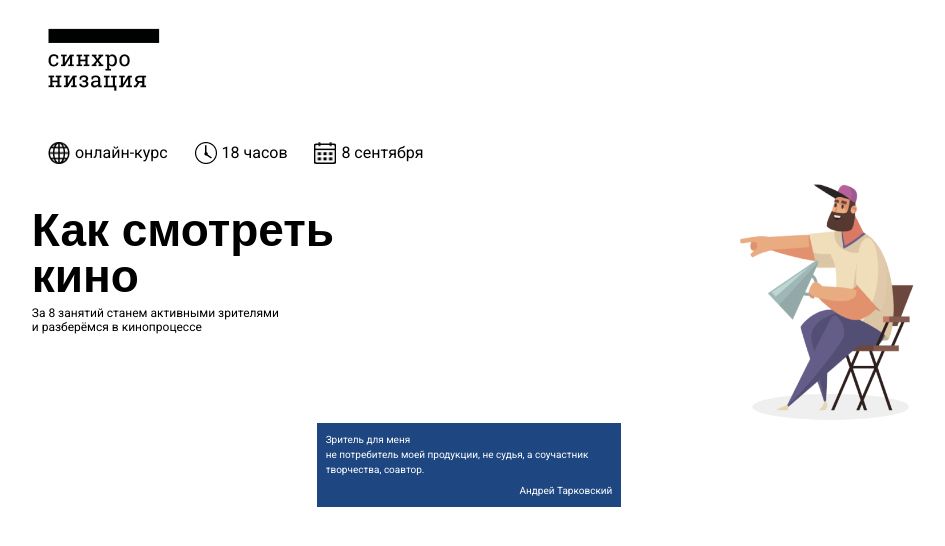
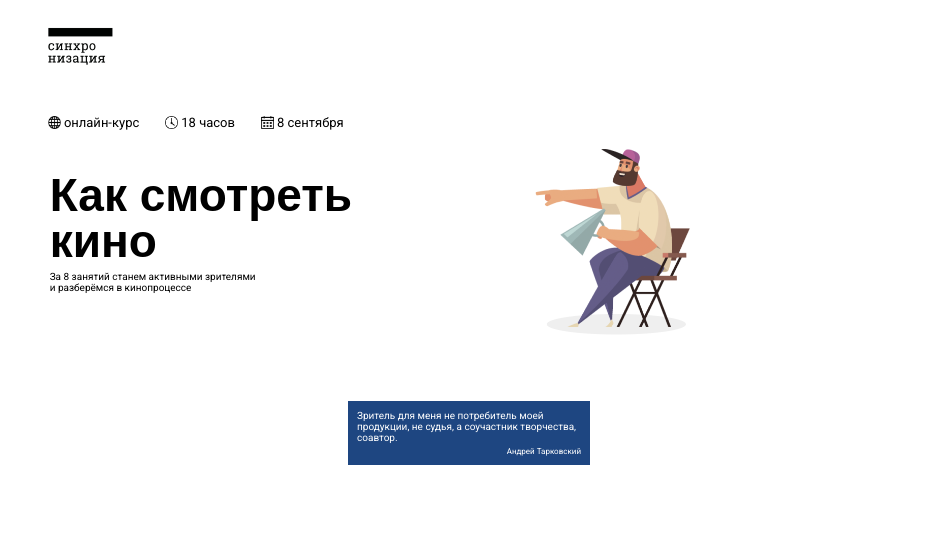
Before and after one commit to designR765/movie_project, a plain HTML site: page index.html in a window 1280 px wide. Shown: the whole page, without its empty margins (171-1116 px from the left). Drawn offline with Linux system fonts and the light colour scheme.

Commit message:
deleted style.css and all styles has wriyyen in medi

```diff
--- a/css/media.css
+++ b/css/media.css
@@ -1,39 +1,152 @@
 /************************* PC *************************/
+* {
+    margin: 0;
+    padding: 0;
+}
 
-@media(max-width: 1280px) {
+body {
+    color: black;
+    font-family: Roboto, sans-serif;
+}
+
 h1 {
+    font-family: 'Roboto-Slab', sans-serif;
     font-size: 46px;
     font-weight: 700;
+    line-height: 100%;
+    margin-left: 3%;
+    margin-top: 7%;
+}
+
+ul {
+    list-style-type: none;
+}
+
+a {
+    text-decoration: none;
+}
+
+.wrapper {
+    width: 100%;
+    height: auto;
+    overflow: hidden;
+}
+
+.container {
+    width: 70%;
+    margin: auto;
+}
+
+header {
+    width: 100%;
+    height: auto;
 }
 
 .header-logo {
     width: 112px;
     height: 66px;
+    margin-top: 3%;
+    margin-left: 3%;
+}
+
+.navigation-container {
+    box-sizing: border-box;
+    width: 100%;
+    height: auto;
+    margin-top: 5%;
+    padding-left: 3%;
+}
+
+
+.navigation,
+.navigation-items {
+    display: flex;
+    align-items: center;
+    flex-wrap: wrap;
+}
+
+.navigation-items {
+    padding-bottom: 2%;
+}
+
+.navigation-items:not(:last-child) {
+    margin-right: 3%;
 }
 
 .navigation-icon {
+    display: inline-block;
     width: 22px;
     height: 22px;
+    margin-right: 3px;
 }
 
+
 .navigation-link {
+    color: black;
+    font-family: Roboto;
     font-size: 16px;
 }
 
+
+.navigation-link:hover {
+    text-decoration: underline;
+}
+
+.producer-block-header-with-slogan {
+    width: 35%;
+    margin-left: 2%;
+    margin-bottom: 10%;
+}
+
+.producer-block {
+    display: flex;
+    justify-content: space-between;
+    width: 100%;
+    height: auto;
+    position: relative;
+}
+
+
+
 .producer-block-slogan {
-        font-size: 12px;
+    margin-left: 3%;
+    margin-top: 2%;
+}
+
+.producer-block-slogan {
+    font-size: 11px;
+}
+
+.producer-img {
+    width: 180px;
+    height: auto;
+    margin-right: 5%;
 }
 
 .producer-text {
+    width: 35%;
     font-size: 10px;
-        line-height: 150%;
+    color: white;
+    background-color: #1E4681;
+    position: relative;
+    margin: 2% auto 0;
+    bottom: 0;
+    left: 0;
+    padding: 1%;
 }
+
+.producer-name {
+    font-size: 9px;
+    display: block;
+    text-align: right;
+    margin-top: 3%;
 }
+
 
 
 /************************* TAB *************************/
 
-@media(max-width: 1279px) {
+@media(min-width: 1279px) and (min-width: 991px) {
     .header-logo {
         width: 65px;
         height: 39px;
@@ -48,16 +161,47 @@
         font-size: 13px;
     }
 
+    .producer-block-header-with-slogan {
+        width: 40%;
+        margin-left: 2%;
+        margin-bottom: 10%;
+    }
+
     .producer-block-slogan {
-        font-size: 12px;
+        font-size: 10px;
+    }
+
+    .producer-img {
+        width: 160px;
+        height: 190px;
+        margin-right: 25%;
+    }
+
+    .producer-text {
+        font-size: 10px;
+        color: white;
+        background-color: #1E4681;
+        position: relative;
+        margin: 2% auto 0;
+        bottom: 0;
+        left: 0;
+        width: 25%;
+        padding: 1%;
+    }
+
+    .producer-name {
+        font-size: 8px;
+        display: block;
+        text-align: right;
+        margin-top: 2%;
     }
 }
 
 /************************* MOBILE *************************/
 
-@media(max-width: 991px) {
+@media (min-width: 150px) and (max-width: 991px) {
     h1 {
-        font-size: 30px;
+        font-size: 25px;
         font-weight: 700;
     }
 
@@ -78,4 +222,29 @@
     .producer-block-slogan {
         font-size: 10px;
     }
+
+    .producer-img {
+        width: 140px;
+        height: 170px;
+        margin-right: 28%;
     }
+
+    .producer-text {
+        font-size: 10px;
+        color: white;
+        background-color: #1E4681;
+        position: relative;
+        margin: 2% auto 0;
+        bottom: 0;
+        left: 0;
+        width: 20%;
+        padding: 1%;
+    }
+
+    .producer-name {
+        font-size: 8px;
+        display: block;
+        text-align: right;
+        margin-top: 2%;
+    }
+}
--- a/css/style.css
+++ /dev/null
@@ -1,134 +0,0 @@
-* {
-    margin: 0;
-    padding: 0;
-}
-
-body {
-    color: black;
-    font-family: Roboto, sans-serif;
-}
-
-h1 {
-    font-family: 'Roboto-Slab', sans-serif;
-    font-size: 80px;
-    font-weight: 700;
-    line-height: 100%;
-    margin-left: 3%;
-    margin-top: 7%;
-}
-
-ul {
-    list-style-type: none;
-}
-
-a {
-    text-decoration: none;
-}
-
-.wrapper {
-    width: 100%;
-    height: auto;
-    overflow: hidden;
-}
-
-.container {
-    width: 70%;
-    margin: auto;
-}
-
-
-/************************* HEADER *************************/
-header {
-    width: 100%;
-    height: auto;
-}
-
-
-/************************* .header-logo *************************/
-.header-logo {
-    margin-top: 3%;
-    margin-left: 3%;
-}
-
-
-/************************* .navigation-container *************************/
-.navigation-container {
-    width: 100%;
-    height: auto;
-    margin-top: 5%;
-    padding-left: 3%;
-}
-
-
-.navigation,
-.navigation-items {
-    display: flex;
-    align-items: center;
-    flex-wrap: wrap;
-}
-
-.navigation-items {
-    padding-bottom: 2%;
-}
-
-.navigation-items:not(:last-child) {
-    margin-right: 3%;
-}
-
-.navigation-icon {
-    margin-right: 0.3125em;
-}
-
-
-.navigation-link {
-    color: black;
-    font-family: Roboto;
-}
-
-
-.navigation-link:hover {
-    text-decoration: underline;
-}
-
-/************************* .producer-block *************************/
-.producer-block {
-    display: flex;
-    justify-content: space-between;
-    width: 100%;
-    height: auto;
-    position: relative;
-}
-
-.producer-block-header-with-slogan {
-    width: 40%;
-    margin-right: 3%;
-    margin-bottom: 10%;
-}
-
-.producer-block-slogan {
-    margin-left: 3%;
-    margin-top: 2%;
-}
-
-.producer-img {
-    width: 180px;
-    height: auto;
-}
-
-.producer-text {
-    color: white;
-    background-color: #1E4681;
-    position: relative;
-    margin: auto;
-    bottom: 0;
-    left: 0;
-    width: 32%;
-    padding: 1%;
-}
-
-.producer-name {
-    font-size: 10px;
-    display: block;
-    text-align: right;
-    margin-top: 2%;
-}
--- a/index.html
+++ b/index.html
@@ -9,7 +9,6 @@
     <link href="https://fonts.googleapis.com/css?family=Roboto:regular,500,700,900&display=swap" rel="stylesheet" />
     <link href="https://fonts.googleapis.com/css?family=Roboto+Slab:regular,500,600,700,800,900&display=swap"
         rel="stylesheet" />
-    <link rel="stylesheet" href="css/style.css">
     <link rel="stylesheet" href="css/media.css">
     <title>Movie Project</title>
 </head>
@@ -53,7 +52,7 @@
                 </div>
                 <div>
                     <p class="producer-text">
-                        Зритель для меня<br>
+                        Зритель для меня
                         не потребитель моей продукции, не судья,
                         а соучастник творчества, соавтор.
                         <span class="producer-name">Андрей Тарковский</span>
```
Lines whose indentation alone changed are shown as unchanged.
